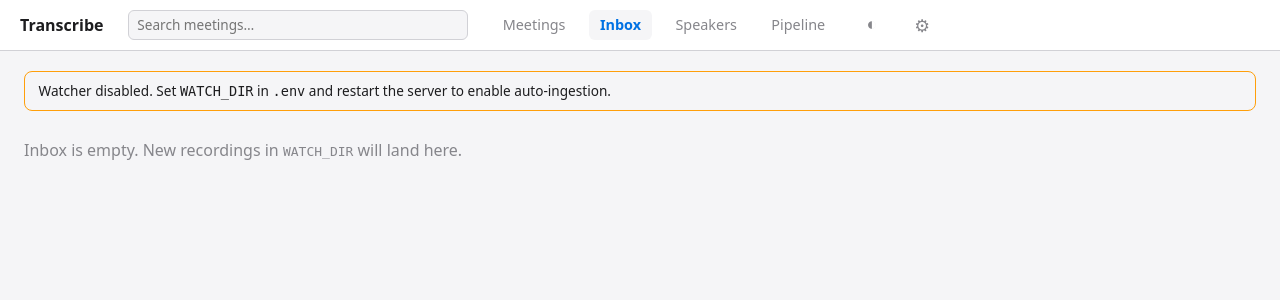
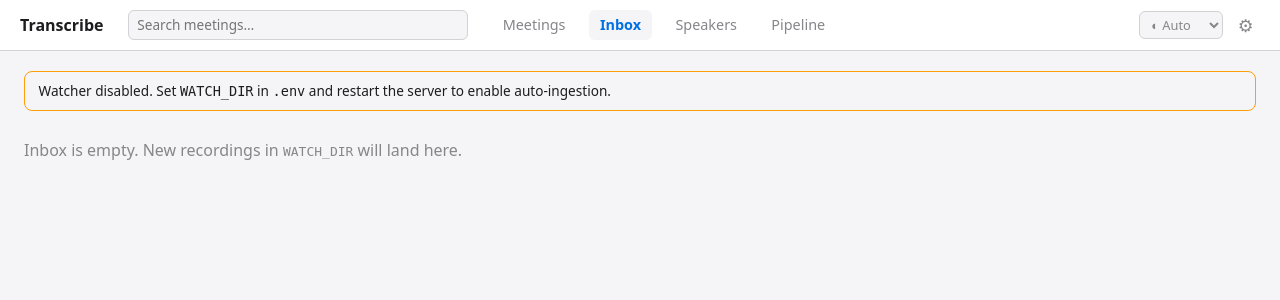
Before and after one commit to dtfuller/meeting-transcription, a FastAPI app: page /inbox in a window 1280 px wide. Shown: the top 300 px of the page. Run offline with FastAPI, Linux system fonts and the light colour scheme; data that the repository does not hold is empty.

Commit message:
feat(ui): theme selector as dropdown, right-align tools in header
- Theme toggle is a <select> with three options (Auto / Light / Dark)
  instead of a cycling glyph button. Persists the same 'transcribe.theme'
  localStorage key; pre-paint script in <head> is unchanged so there's
  still no flash.
- Theme + gear live inside a new .app-right wrapper with margin-left:
  auto, so they pin to the far right of the header regardless of the
  tab nav width. Title / search / nav stay on the left.

Co-Authored-By: Claude Opus 4.7 (1M context) <noreply@anthropic.com>

```diff
--- a/static/app.css
+++ b/static/app.css
@@ -22,8 +22,9 @@
   --selected-bg: rgba(10, 132, 255, 0.15);
   --selected-border: #0a84ff;
 }
-.theme-toggle { background: transparent; border: none; color: var(--muted); font-size: 1.1rem; padding: 0.2rem 0.4rem; cursor: pointer; }
-.theme-toggle:hover { color: var(--accent); }
+.app-right { display: flex; align-items: center; gap: 0.5rem; margin-left: auto; }
+.theme-toggle { background: var(--bg); color: var(--muted); border: 1px solid var(--border); border-radius: 6px; padding: 0.2rem 0.45rem; font-family: inherit; font-size: 0.8rem; cursor: pointer; }
+.theme-toggle:hover { color: var(--accent); border-color: var(--accent); }
 * { box-sizing: border-box; }
 body { margin: 0; font-family: system-ui, -apple-system, sans-serif; background: var(--bg); color: var(--text); }
 .app-bar { display: flex; align-items: center; gap: 1.5rem; padding: 0.6rem 1.25rem; background: var(--panel); border-bottom: 1px solid var(--border); }
--- a/templates/base.html
+++ b/templates/base.html
@@ -46,27 +46,26 @@
         {% if pipeline_running %}<span class="running">running</span>{% endif %}
       </a>
     </nav>
-    <button type="button" class="theme-toggle" id="theme-toggle" aria-label="Toggle theme" title="Toggle theme">◐</button>
-    <a href="/config" class="gear" aria-label="Settings" title="Settings">⚙</a>
+    <div class="app-right">
+      <select class="theme-toggle" id="theme-toggle" aria-label="Theme" title="Theme">
+        <option value="auto">◐ Auto</option>
+        <option value="light">☀ Light</option>
+        <option value="dark">☾ Dark</option>
+      </select>
+      <a href="/config" class="gear" aria-label="Settings" title="Settings">⚙</a>
+    </div>
   </header>
   <main class="app-main">
     {% block content %}{% endblock %}
   </main>
   <script>
     (function () {
-      const btn = document.getElementById('theme-toggle');
-      if (!btn) return;
-      const glyphs = { auto: '◐', light: '☀', dark: '☾' };
-      const cycle = { auto: 'light', light: 'dark', dark: 'auto' };
-      function paint() {
-        btn.textContent = glyphs[document.documentElement.dataset.theme] || '◐';
-      }
-      paint();
-      btn.addEventListener('click', function () {
-        const next = cycle[document.documentElement.dataset.theme] || 'light';
-        document.documentElement.dataset.theme = next;
-        localStorage.setItem('transcribe.theme', next);
-        paint();
+      const sel = document.getElementById('theme-toggle');
+      if (!sel) return;
+      sel.value = document.documentElement.dataset.theme || 'auto';
+      sel.addEventListener('change', function () {
+        document.documentElement.dataset.theme = sel.value;
+        localStorage.setItem('transcribe.theme', sel.value);
       });
     })();
   </script>
```
